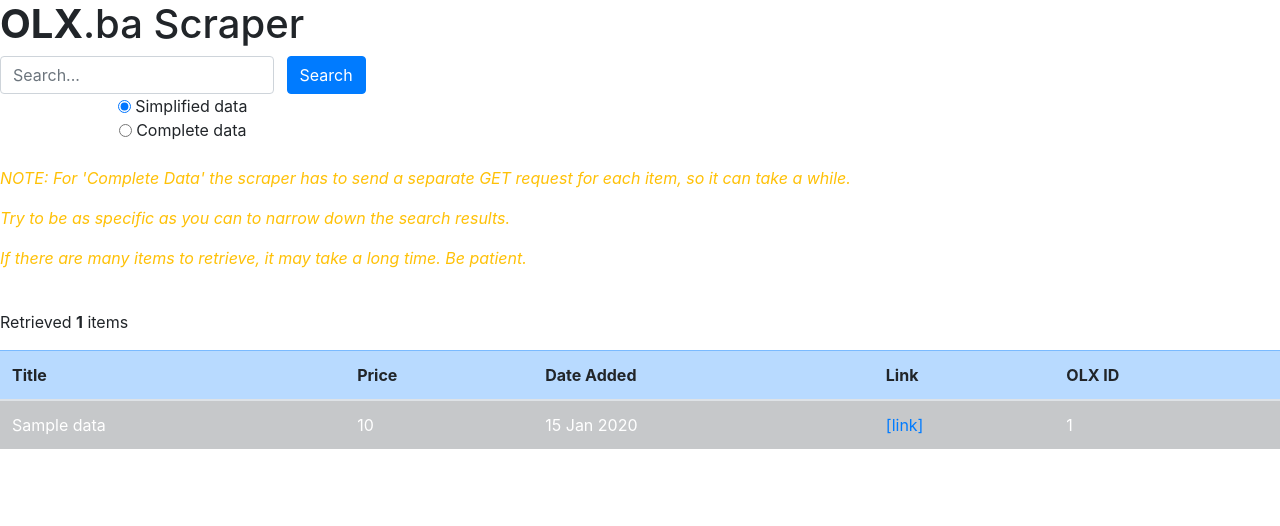
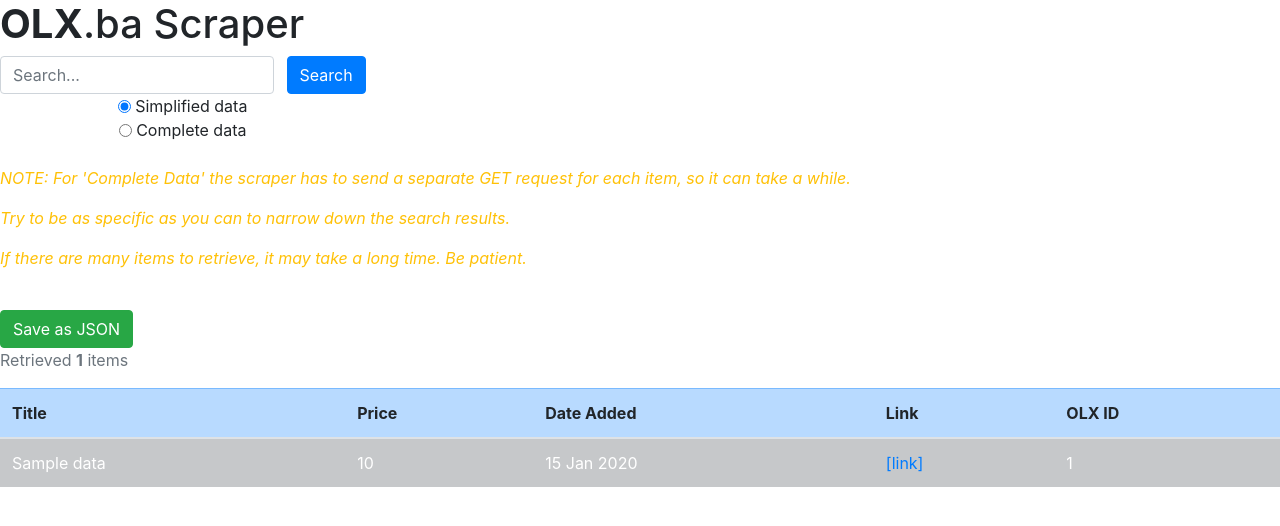
Before and after one commit to x222B/olx_scraper, a Node server app: template views/simpleResults.ejs in a window 1280 px wide. Shown: the top 526 px of the page. Run offline with Node 20, Linux system fonts and the light colour scheme; the template is opened without the code that fills it: most values are stand-ins (such as "Sample title", 1, 10 or a date in 2020); some libraries are stand-ins or nearby versions.

Commit message:
add json local save

```diff
--- a/index.js
+++ b/index.js
@@ -23,7 +23,7 @@ app.get("/search", (req,res)=>{
 			res.render("simpleResults",{data:undefined})
 		} else  {
 			scraper.simpleSearch(parsedSearchTerm)
-					.then(data=>res.render("simpleResults",{data:data}))
+					.then(data=>res.render("simpleResults",{items:{data:data,saved:false}}))
 		}
 
 	} else if(req.query.dataType==='full'){
@@ -44,7 +44,7 @@ app.get("/search", (req,res)=>{
 					})
 					Promise.all(promises).then(()=>{
 						console.log("Fetching completed. Displaying in browser...");
-						res.render("fullResults",{data:items});
+						res.render("fullResults",{items2:{data:items,saved:false}});
 					});
 			});
 		}
@@ -54,8 +54,36 @@ app.get("/search", (req,res)=>{
 })
 
 
-app.get("/test",(req,res)=>{
-	scraper.getData("39554637").then((data)=>res.render("fullResults",{data:data}));
+app.post("/search/save",(req,res)=>{
+		fs.writeFile("data.json",req.body.data,(err)=>{
+			console.log("Data saved to [data.json]");
+			if(req.body.type==="full"){
+				res.render("fullResults",{items2:{data:JSON.parse(req.body.data),saved:true}});
+			}else {
+				res.render("simpleResults",{items:{data:JSON.parse(req.body.data),saved:true}});
+			}
+		if(err){
+			console.log(err);
+		}
+		})
+		//fileName = req.query.searchTerm + ".json";
+		//let fullitems='[';
+		//items.forEach((item)=>{
+		//	item=JSON.stringify(item);
+		//	fullitems+=item+',';
+		//})
+
+		//fullitems=fullitems.slice(0,-1);
+		//fullitems+=']';
+		//fullitems=JSON.stringify(fullitems);
+		//res.json(fullitems);
+
+		//fs.writeFile(fileName,fullitems,(err)=>{
+		//	if(err){
+		//		return console.log(err);
+		//	}
+		//console.log("The file was saved! ["+ fileName+"]");
+		//})
 
 })
 
--- a/scraper.js
+++ b/scraper.js
@@ -90,16 +90,14 @@ async function getData (id){
 	try{
 		console.log(`Fetching data for [${id}]`)
 		const title = $('#naslovartikla');
-		const price = $('div#pc')[0];
+		const priceTitle = $('div#pc p.n');
+		const priceValue = $('div#pc p.n + p');
+		console.log(priceValue);
 
 		itemData = {
 			"Naslov": `${title.text().trim()}`,
-			"Cijena": `${price.text().trim()}`
+			"Cijena": `${priceValue.text().trim()}`
 		}
-
-
-
-
 
 		$('div#dodatnapolja1 div.df').each(function(i,element){
 			$element = $(element);
--- a/views/simpleResults.ejs
+++ b/views/simpleResults.ejs
@@ -1,4 +1,5 @@
 <%- include("./partials/header")%>
+<%data=items.data;%>
 <div>
 <br>
 
@@ -8,8 +9,15 @@
 	<%if(data.length===0){%>
 		<p class="text-danger">No results found!</p>
 	<%}else{%>
-
-		<p class="text muted">Retrieved <strong><%=data.length%></strong> items</p>
+<%newData=JSON.stringify(data)%>
+	<form method="post" action="/search/save" class="form-inline my-2 my-lg-0">
+	<input name="data" value="<%=newData%>"style="display:none">
+		<button type="submit"class="btn btn-success">Save as JSON</button>
+	</form>
+	<%if(items.saved===true){%>
+	<p class="text-success">Data saved to [data.json]</p>
+	<%}%>
+		<p class="text-muted">Retrieved <strong><%=data.length%></strong> items</p>
 		<table class="table table-hover">
 		<thead>
 			<tr class="table-primary">
```
Also changed, not shown: views/fullResults.ejs (+11 -1 lines).
